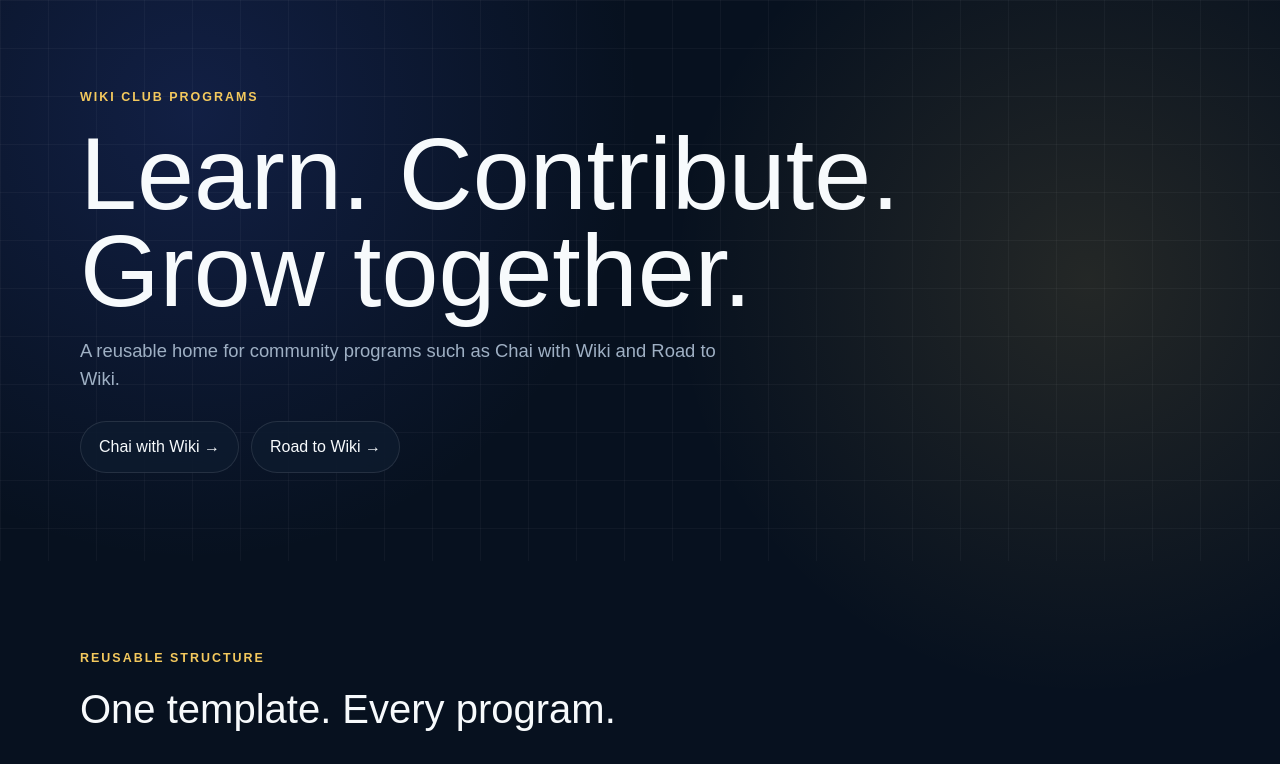
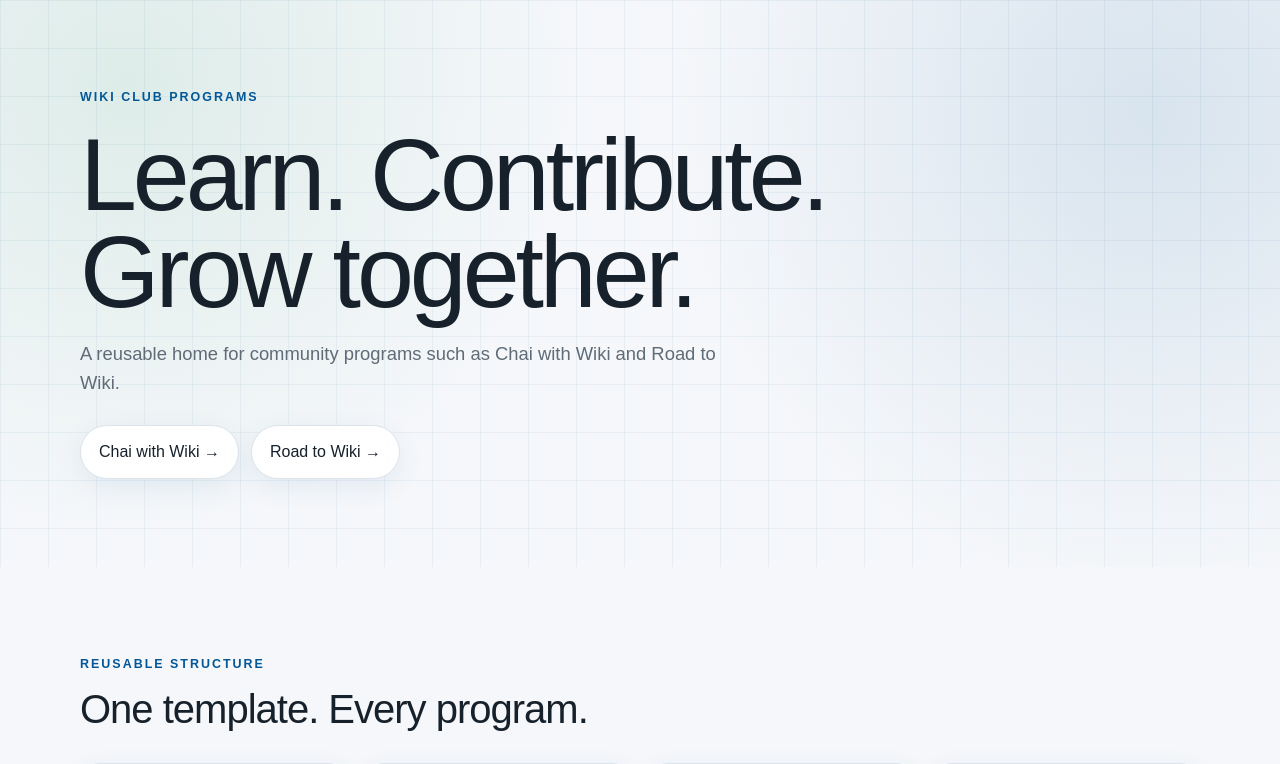
Before and after one commit to Mohd-Asad-23/ash-wikiclub, a Next.js app: page / in a window 1280 px wide. Shown: the top 764 px of the page. Built offline with nearby package versions, Linux system fonts and the light colour scheme.

Commit message:
Update program template styling and Wiki Club color palette

```diff
--- a/app/globals.css
+++ b/app/globals.css
@@ -1,33 +1,167 @@
 @import "tailwindcss";
 
 :root {
-  --background: #07111f;
-  --foreground: #f7fafc;
-  --muted: #9fb0c4;
-  --card: rgba(15, 29, 48, 0.72);
-  --line: rgba(255,255,255,.1);
-  --accent: #f4c95d;
+  --background: #F5F7FA;
+  --foreground: #17212B;
+  --muted: #5F6B76;
+  --card: #FFFFFF;
+  --line: #DCE3E9;
+  --blue: #045797;
+  --green: #35A06A;
+  --maroon: #990000;
+  --accent: #35A06A;
 }
 
-* { box-sizing: border-box; }
-html { scroll-behavior: smooth; }
+* {
+  box-sizing: border-box;
+}
+
+html {
+  scroll-behavior: smooth;
+}
+
 body {
   margin: 0;
-  background:
-    radial-gradient(circle at 15% 10%, rgba(67, 97, 238, .18), transparent 28rem),
-    radial-gradient(circle at 85% 25%, rgba(244, 201, 93, .12), transparent 26rem),
-    var(--background);
+  background: var(--background);
   color: var(--foreground);
   font-family: Arial, Helvetica, sans-serif;
+  line-height: 1.6;
 }
-a { color: inherit; text-decoration: none; }
-.container { width: min(1120px, calc(100% - 32px)); margin-inline: auto; }
-.glass { background: var(--card); border: 1px solid var(--line); backdrop-filter: blur(18px); }
-.section { padding: 88px 0; }
-.eyebrow { color: var(--accent); font-size: .78rem; font-weight: 800; letter-spacing: .16em; text-transform: uppercase; }
-.muted { color: var(--muted); }
+
+a {
+  color: inherit;
+  text-decoration: none;
+  transition: .2s ease;
+}
+
+.container {
+  width: min(1120px, calc(100% - 32px));
+  margin-inline: auto;
+}
+
+.section {
+  padding: 88px 0;
+}
+
+.glass {
+  background: var(--card);
+  border: 1px solid var(--line);
+  box-shadow: 0 8px 28px rgba(4, 87, 151, .08);
+}
+
+.glass:hover {
+  border-color: rgba(53, 160, 106, .45);
+  box-shadow: 0 12px 34px rgba(4, 87, 151, .12);
+  transform: translateY(-2px);
+}
+
+.eyebrow {
+  color: var(--blue);
+  font-size: .78rem;
+  font-weight: 800;
+  letter-spacing: .16em;
+  text-transform: uppercase;
+}
+
+.muted {
+  color: var(--muted);
+}
+
 .hero-grid {
-  background-image: linear-gradient(rgba(255,255,255,.035) 1px, transparent 1px),
-    linear-gradient(90deg, rgba(255,255,255,.035) 1px, transparent 1px);
+  position: relative;
+  overflow: hidden;
+  background:
+    radial-gradient(circle at 10% 15%, rgba(53, 160, 106, .12), transparent 28rem),
+    radial-gradient(circle at 90% 20%, rgba(4, 87, 151, .12), transparent 30rem),
+    var(--background);
+}
+
+.hero-grid::before {
+  content: "";
+  position: absolute;
+  inset: 0;
+  pointer-events: none;
+  background-image:
+    linear-gradient(rgba(4, 87, 151, .06) 1px, transparent 1px),
+    linear-gradient(90deg, rgba(4, 87, 151, .06) 1px, transparent 1px);
   background-size: 48px 48px;
 }
+
+.hero-grid > * {
+  position: relative;
+  z-index: 1;
+}
+
+h1,
+h2,
+h3 {
+  color: var(--foreground);
+  line-height: 1.1;
+}
+
+h1 {
+  letter-spacing: -.04em;
+}
+
+h2 {
+  letter-spacing: -.025em;
+}
+
+button,
+a[style*="background"] {
+  background: var(--blue) !important;
+  color: #fff !important;
+  border: 0;
+}
+
+a[style*="background"]:hover {
+  background: var(--green) !important;
+}
+
+a[href^="mailto"] {
+  color: var(--blue);
+}
+
+details summary::marker {
+  color: var(--green);
+}
+
+details[open] {
+  border-color: rgba(53, 160, 106, .55);
+}
+
+details[open] summary {
+  color: var(--blue);
+}
+
+footer {
+  background: #fff;
+}
+
+@media (max-width: 768px) {
+  .section {
+    padding: 60px 0;
+  }
+
+  .container {
+    width: min(100% - 24px, 1120px);
+  }
+
+  h1 {
+    font-size: clamp(2.8rem, 13vw, 5rem) !important;
+  }
+
+  h2 {
+    font-size: 2rem !important;
+  }
+}
+
+@media (max-width: 520px) {
+  .section {
+    padding: 48px 0;
+  }
+
+  .hero-grid {
+    min-height: auto;
+  }
+}
```
